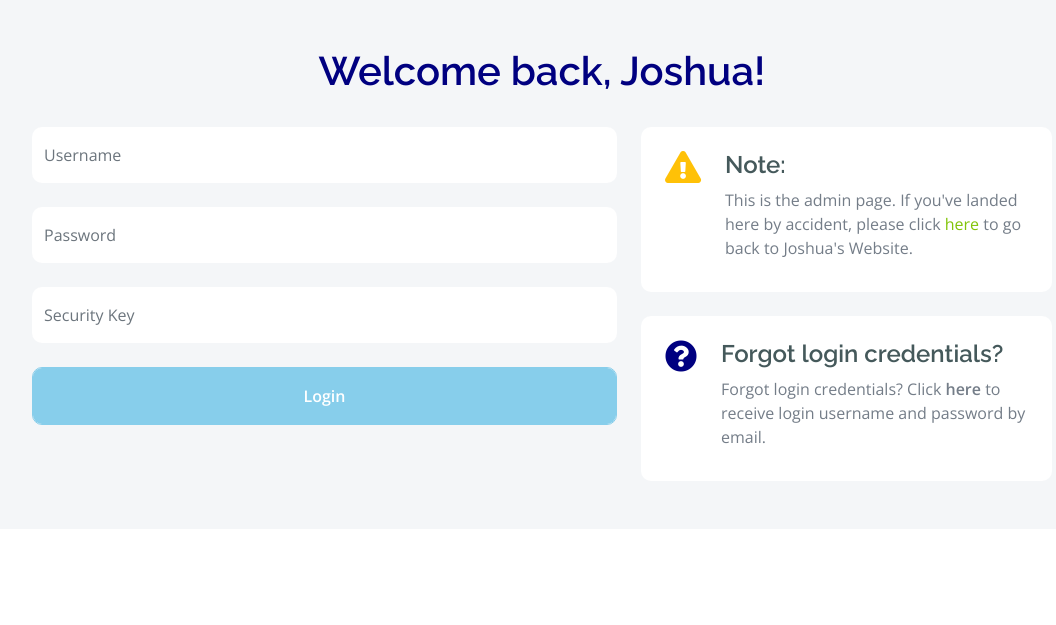
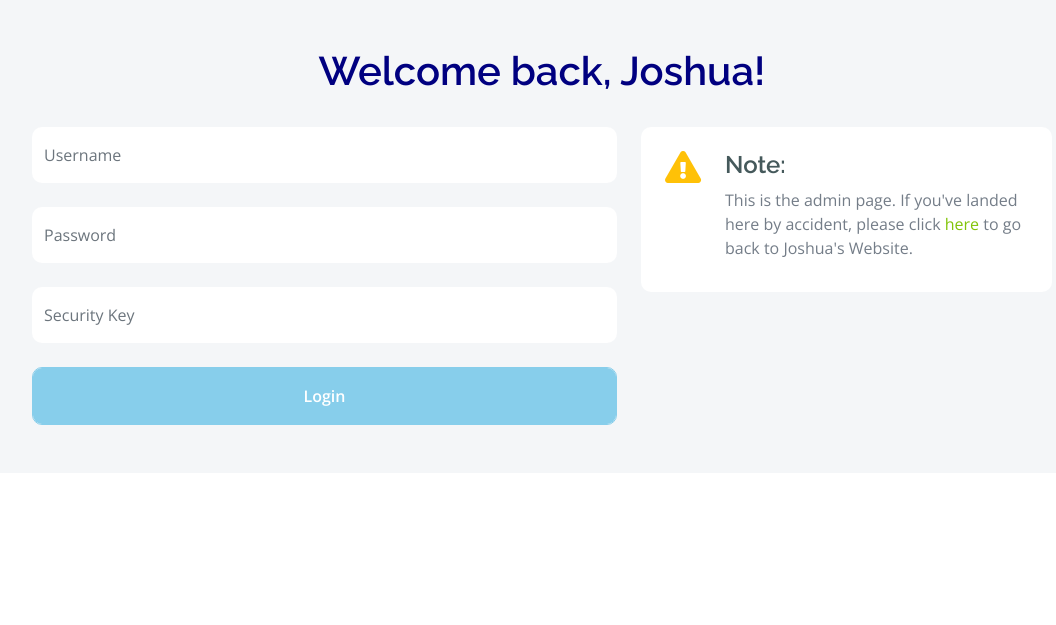
Before and after one commit to Sadliquid/My-Webpage, a Flask app: template templates/admin.html in a window 1280 px wide. Shown: the part 401-1026 px from the top of the page, without its empty margins (98-1154 px from the left). After the commit the page ends 826 px from the top, so only its background shows below. Run offline with Flask 3, Linux system fonts and the light colour scheme; the template is opened without the code that fills it, so the values that code supplies are empty; some libraries are stand-ins or nearby versions.

Commit message:
Cleaned up stuff

```diff
--- a/main.py
+++ b/main.py
@@ -1,5 +1,5 @@
-from flask import Flask, render_template, json, request, redirect, url_for
-from datetime import datetime, timedelta
+from flask import Flask, render_template, json, request
+import datetime
 
 app = Flask(__name__)
 
@@ -60,10 +60,8 @@ def about():
 def error():
     return render_template('error.html')
 
-logout_time = None
 @app.route('/login', methods=['POST'])
 def login():
-    global logout_time
     if "loginUsername" not in request.json or "loginPassword" not in request.json or "securityKey" not in request.json:
         return "ERROR: One or more required payloads missing."
 
@@ -71,26 +69,13 @@ def login():
     loginPassword = request.json['loginPassword']
     securityKey = request.json['securityKey']
 
-    current_time = datetime.now()
-    logout_time = current_time + timedelta(minutes=10)
-
     data = read_json('storage.json')
     if loginUsername == data["admin"]["username"] and loginPassword == data["admin"]["password"] and securityKey == data["admin"]["securityKey"]:
         data["admin"]["loginStatus"] = "True"
         write_json('storage.json', data)
-        print(f"Login time: {current_time}")
-        print(f"Logout time: {logout_time}")
         return 'SUCCESS. Access Granted.'
     else:
-        return 'ERROR: Invalid Login Credentials.'
-
-@app.before_request
-def checkLoginStatus():
-    global logout_time
-    if logout_time is not None and datetime.now() > logout_time:
-        data = read_json('storage.json')
-        data["admin"]["loginStatus"] = "False"
-        write_json('storage.json', data)
+        return 'UERROR: Invalid Login Credentials.'
 
 @app.route('/logout', methods=['POST'])
 def logout():
@@ -105,7 +90,7 @@ def editor():
     db = open ('storage.json', "r")
     data = json.load(db)
     if data["admin"]["loginStatus"] == "False":
-        return redirect(url_for('error'))
+        return render_template('error.html')
     return render_template('editor.html', data=data)
 
 @app.route('/editPost', methods=['POST'])
--- a/templates/admin.html
+++ b/templates/admin.html
@@ -81,18 +81,6 @@
                                 </p>
                             </div>
                         </div>
-                        <div class="d-flex p-4 rounded bg-white">
-                            <i class="fas fa-question-circle fa-2x text-secondary me-4"></i>
-                            <div>
-                                <h4>Forgot login credentials?</h4>
-                                <p class="mb-2">Forgot login credentials? Click
-                                    <a onclick="forgotCredentials()"><b>here</b></a> to receive login username and
-                                    password by
-                                    email.
-                                </p>
-                                </a>
-                            </div>
-                        </div>
                     </div>
                 </div>
             </div>
--- a/templates/loggedin.html
+++ b/templates/loggedin.html
@@ -3,7 +3,7 @@
 
 <head>
     <meta charset="utf-8">
-    <title>Welcome, Joshua!</title>
+    <title>Welcome back, Joshua!</title>
     <meta content="width=device-width, initial-scale=1.0" name="viewport">
 
     <!-- Google Web Fonts -->
```
